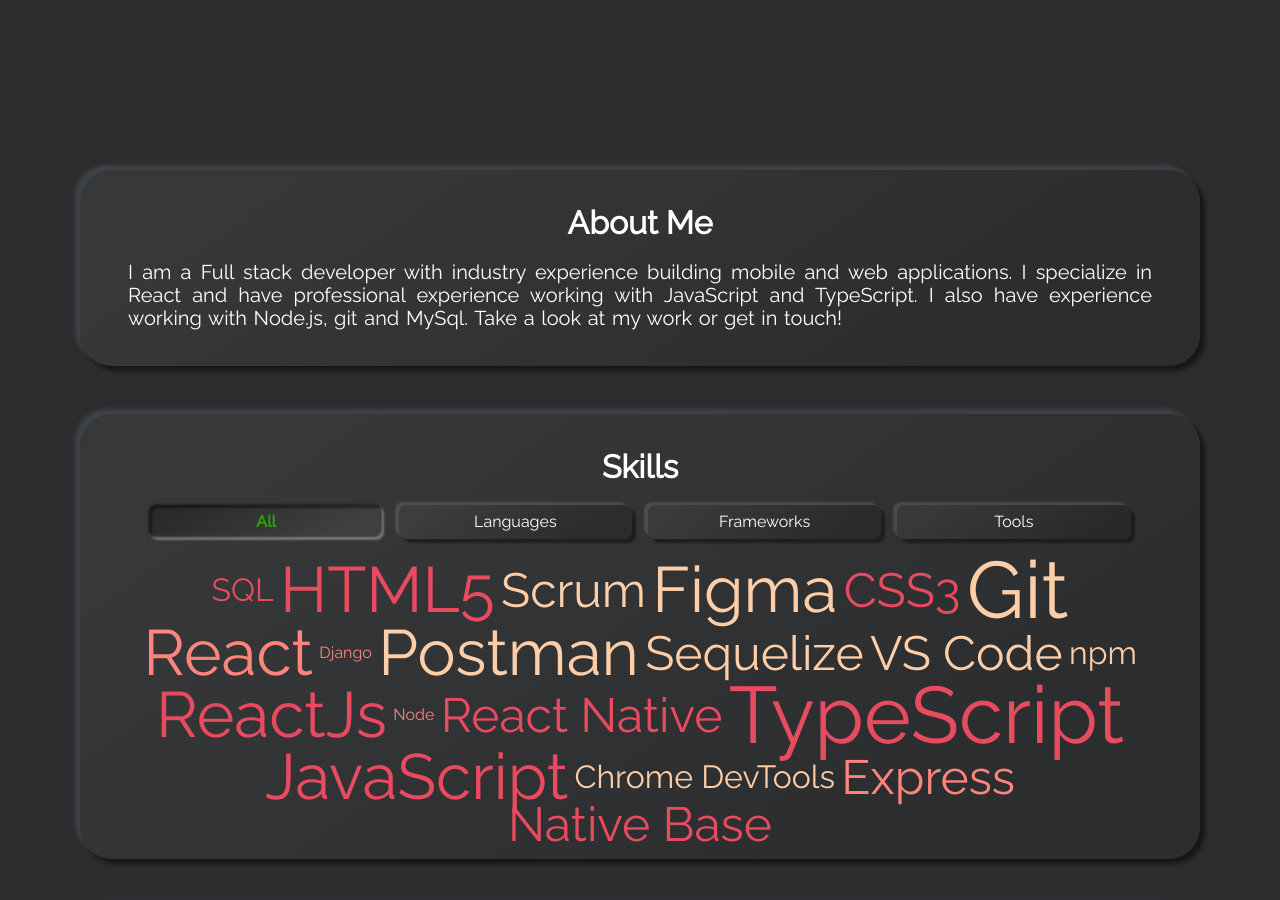
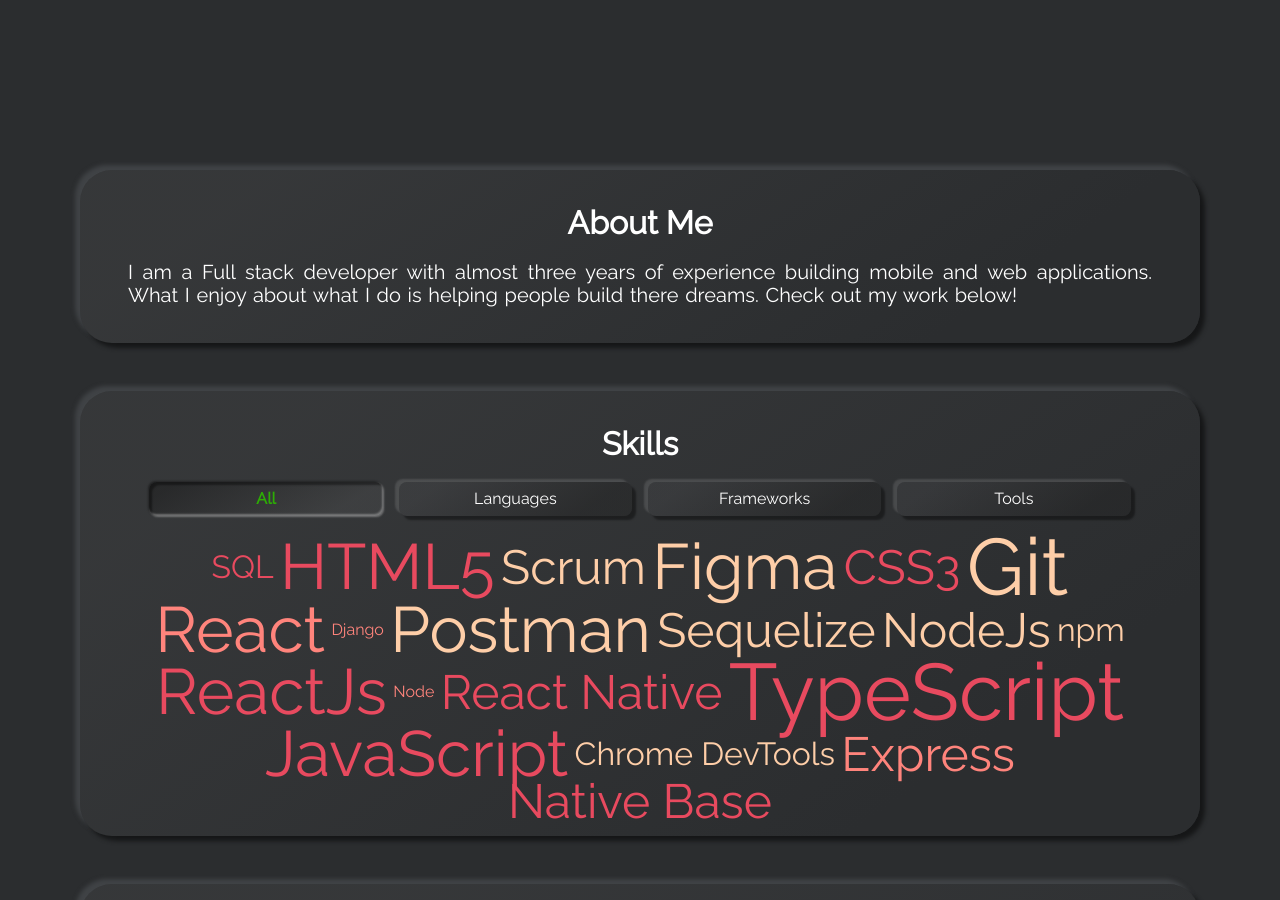
Before and after one commit to asadsidd16/asadportfolio, a Jekyll site: the page built from index.html, in a window 1280 px wide and 900 px high, scrolled down 890 px. Built offline with Jekyll 4.4.1, drawn with Linux system fonts in a browser that asks for light colours; some of the changed text lies outside the part shown.

```diff
--- a/_data/skills-tools.yml
+++ b/_data/skills-tools.yml
@@ -23,7 +23,7 @@
 - name: Figma
   weight: 4
 
-- name: VS Code
+- name: NodeJs
   weight: 3
 
 - name: Postman
--- a/_includes/section-aboutme.html
+++ b/_includes/section-aboutme.html
@@ -1,4 +1,2 @@
 <h1 class="title">{{site.about_me_title}}</h1>
-<p class="description" data-aos="fade-down">I am a Full stack developer with industry experience building mobile and web applications.
-     I specialize in React and have professional experience working with JavaScript and TypeScript. I also have experience working with Node.js, git and MySql.
-     Take a look at my work or get in touch!</p>
+<p class="description" data-aos="fade-down">I am a Full stack developer with almost three years of experience building mobile and web applications. What I enjoy about what I do is helping people build there dreams. Check out my work below! </p>
```
Also changed, not shown: _data/projects.yml (+3 -5 lines).
